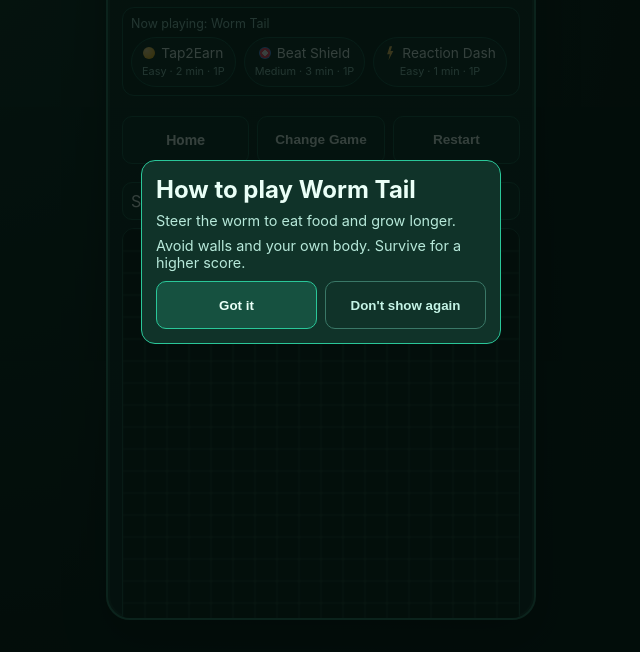
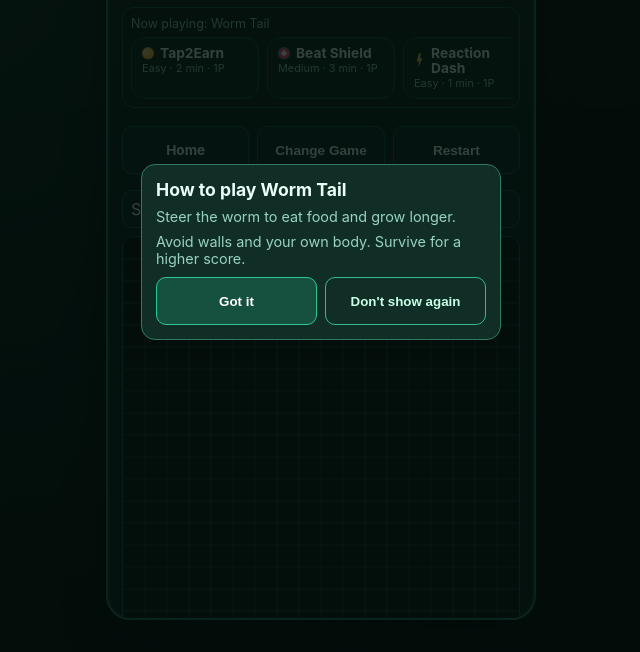
Before and after one commit to Jeonyomi/toy-games, a plain HTML site: page worm-tail/index.html in a window 1280 px wide. Shown: the part 148-800 px from the top of the page, without its empty margins (319-959 px from the left). Drawn offline with Linux system fonts and the light colour scheme.

Commit message:
Polish chip metadata and shared overlays styling across games

```diff
--- a/astro-dodge/style.css
+++ b/astro-dodge/style.css
@@ -24,3 +24,21 @@ h1{margin:0 0 4px}.sub{margin:0;color:var(--muted)}.ver{font-size:.65rem;padding
 canvas{width:100%;height:auto;border-radius:12px;border:1px solid #2a4b79;background:#060f1d;display:block}
 .controls{display:grid;grid-template-columns:1fr 1.2fr 1fr;gap:8px;margin-top:8px}
 button{min-height:48px;border-radius:12px;border:1px solid #4a75b8;background:#244a82;color:#fff;font-weight:800}
+
+.chip{display:flex;flex-direction:column;align-items:flex-start;gap:2px;line-height:1.1;min-width:128px;border-radius:14px;white-space:normal}
+.chip-main{display:inline-flex;align-items:center;gap:6px;font-weight:700}
+.chip-meta{font-size:.68rem;color:var(--muted)}
+
+.universal-actions{display:grid;grid-template-columns:repeat(3,1fr);gap:8px;margin:8px 0}
+.ua-btn{display:flex;align-items:center;justify-content:center;text-decoration:none;padding:10px;border-radius:10px;border:1px solid #335b94;background:#17345c;color:var(--text);font-size:.85rem;font-weight:700;cursor:pointer}
+
+.howto-overlay{position:fixed;inset:0;background:rgba(2,8,18,.78);display:grid;place-items:center;padding:16px;z-index:50}
+.howto-overlay.hidden{display:none}
+.howto-card{width:min(390px,92vw);background:#122642;border:1px solid #4f77b3;border-radius:14px;padding:14px}
+.howto-card h2{margin:0 0 8px;font-size:1.1rem}
+.howto-card p{margin:0 0 8px;color:var(--muted);font-size:.9rem}
+.howto-actions{display:grid;grid-template-columns:1fr 1fr;gap:8px;margin-top:10px}
+.howto-actions button{border-radius:10px;border:1px solid #4a75b8;background:#244a82;color:#fff;padding:10px;cursor:pointer}
+.howto-actions .ghost-btn{background:transparent;border-color:#5f8ed0;color:#d1e4ff}
+
+@media (max-width:420px){.howto-actions{grid-template-columns:1fr}}
--- a/beat-shield/style.css
+++ b/beat-shield/style.css
@@ -62,3 +62,21 @@ button:focus-visible{outline:3px solid #9cb0ff;outline-offset:2px}
   *{animation:none !important;transition:none !important}
 }
 @keyframes arenaFlash{0%,100%{filter:none}50%{filter:brightness(1.45) saturate(1.25)}}
+
+.chip{display:flex;flex-direction:column;align-items:flex-start;gap:2px;line-height:1.1;min-width:128px;border-radius:14px;white-space:normal}
+.chip-main{display:inline-flex;align-items:center;gap:6px;font-weight:700}
+.chip-meta{font-size:.68rem;color:var(--muted)}
+
+.universal-actions{display:grid;grid-template-columns:repeat(3,1fr);gap:8px;margin:8px 0}
+.ua-btn{display:flex;align-items:center;justify-content:center;text-decoration:none;padding:10px;border-radius:10px;border:1px solid #30448b;background:#1f2d63;color:var(--text);font-size:.85rem;font-weight:700;cursor:pointer}
+
+.howto-overlay{position:fixed;inset:0;background:rgba(5,8,18,.78);display:grid;place-items:center;padding:16px;z-index:50}
+.howto-overlay.hidden{display:none}
+.howto-card{width:min(390px,92vw);background:#1b2241;border:1px solid #4357a5;border-radius:14px;padding:14px}
+.howto-card h2{margin:0 0 8px;font-size:1.1rem}
+.howto-card p{margin:0 0 8px;color:var(--muted);font-size:.9rem}
+.howto-actions{display:grid;grid-template-columns:1fr 1fr;gap:8px;margin-top:10px}
+.howto-actions button{border-radius:10px;border:1px solid #4a75b8;background:#244a82;color:#fff;padding:10px;cursor:pointer}
+.howto-actions .ghost-btn{background:transparent;border-color:#6074d6;color:#c8d6ff}
+
+@media (max-width:420px){.howto-actions{grid-template-columns:1fr}}
--- a/reaction-dash/style.css
+++ b/reaction-dash/style.css
@@ -30,3 +30,21 @@ h1{margin:0 0 4px}.ver{font-size:.65rem;padding:2px 6px;border:1px solid #33b993
 button{width:100%;min-height:50px;margin-top:8px;border-radius:12px;border:1px solid #2dc79a;background:#165140;color:#eafff7;font-weight:800}
 @keyframes hitFlash{0%,100%{transform:none}50%{transform:scale(1.03);filter:brightness(1.2)}}
 @keyframes shake{0%,100%{transform:translateX(0)}25%{transform:translateX(-5px)}75%{transform:translateX(5px)}}
+
+.chip{display:flex;flex-direction:column;align-items:flex-start;gap:2px;line-height:1.1;min-width:128px;border-radius:14px;white-space:normal}
+.chip-main{display:inline-flex;align-items:center;gap:6px;font-weight:700}
+.chip-meta{font-size:.68rem;color:var(--muted)}
+
+.universal-actions{display:grid;grid-template-columns:repeat(3,1fr);gap:8px;margin:8px 0}
+.ua-btn{display:flex;align-items:center;justify-content:center;text-decoration:none;padding:10px;border-radius:10px;border:1px solid #1b5f4d;background:#103329;color:var(--text);font-size:.85rem;font-weight:700;cursor:pointer}
+
+.howto-overlay{position:fixed;inset:0;background:rgba(2,11,8,.78);display:grid;place-items:center;padding:16px;z-index:50}
+.howto-overlay.hidden{display:none}
+.howto-card{width:min(390px,92vw);background:#102e26;border:1px solid #2f7a63;border-radius:14px;padding:14px}
+.howto-card h2{margin:0 0 8px;font-size:1.1rem}
+.howto-card p{margin:0 0 8px;color:var(--muted);font-size:.9rem}
+.howto-actions{display:grid;grid-template-columns:1fr 1fr;gap:8px;margin-top:10px}
+.howto-actions button{border-radius:10px;border:1px solid #2dc79a;background:#165140;color:#fff;padding:10px;cursor:pointer}
+.howto-actions .ghost-btn{background:transparent;border-color:#33b993;color:#c7ffe7}
+
+@media (max-width:420px){.howto-actions{grid-template-columns:1fr}}
--- a/worm-tail/style.css
+++ b/worm-tail/style.css
@@ -13,7 +13,7 @@ h1{margin:0 0 4px}.sub{margin:0;color:var(--muted)}.ver{font-size:.65rem;padding
 .ico.target{background:radial-gradient(circle at 50% 50%,#fff 0 30%,#ff4d6d 31% 60%,#4d9dff 61% 100%)}
 .ico.bolt{clip-path:polygon(45% 0,65% 0,52% 35%,75% 35%,35% 100%,46% 58%,24% 58%);background:#ffd166;border-radius:0;width:12px;height:14px}
 .ico.rocket{background:linear-gradient(180deg,#b8d8ff,#5f8fd9);border-radius:6px 6px 10px 10px;transform:rotate(-25deg)}
-.ico.worm{width:14px;height:10px;border-radius:10px;background:linear-gradient(90deg,#7dffbd,#2fd38d);box-shadow:6px 0 0 #20b977}}
+.ico.worm{width:14px;height:10px;border-radius:10px;background:linear-gradient(90deg,#7dffbd,#2fd38d);box-shadow:6px 0 0 #20b977}
 @keyframes bob{0%,100%{transform:translateY(0)}50%{transform:translateY(-2px)}}
 @keyframes slotPulse{0%,100%{box-shadow:inset 0 2px 4px rgba(0,0,0,.6),0 0 8px rgba(48,178,132,.2)}50%{box-shadow:inset 0 2px 4px rgba(0,0,0,.6),0 0 16px rgba(48,178,132,.45)}}
 .crt-on{position:relative}
@@ -24,3 +24,21 @@ canvas{width:100%;height:auto;background:#0a1f19;border-radius:12px;border:1px s
 .controls{display:grid;gap:8px;margin-top:8px}.controls .mid{display:grid;grid-template-columns:1fr 1.2fr 1fr;gap:8px}
 button{min-height:48px;border-radius:12px;border:1px solid #2dc79a;background:#165140;color:#eafff7;font-weight:800}
 @media (prefers-reduced-motion: reduce){.ico{animation:none}}
+
+.chip{display:flex;flex-direction:column;align-items:flex-start;gap:2px;line-height:1.1;min-width:128px;border-radius:14px;white-space:normal}
+.chip-main{display:inline-flex;align-items:center;gap:6px;font-weight:700}
+.chip-meta{font-size:.68rem;color:var(--muted)}
+
+.universal-actions{display:grid;grid-template-columns:repeat(3,1fr);gap:8px;margin:8px 0}
+.ua-btn{display:flex;align-items:center;justify-content:center;text-decoration:none;padding:10px;border-radius:10px;border:1px solid #1b5f4d;background:#103329;color:var(--text);font-size:.85rem;font-weight:700;cursor:pointer}
+
+.howto-overlay{position:fixed;inset:0;background:rgba(2,11,8,.78);display:grid;place-items:center;padding:16px;z-index:50}
+.howto-overlay.hidden{display:none}
+.howto-card{width:min(390px,92vw);background:#102e26;border:1px solid #2f7a63;border-radius:14px;padding:14px}
+.howto-card h2{margin:0 0 8px;font-size:1.1rem}
+.howto-card p{margin:0 0 8px;color:var(--muted);font-size:.9rem}
+.howto-actions{display:grid;grid-template-columns:1fr 1fr;gap:8px;margin-top:10px}
+.howto-actions button{border-radius:10px;border:1px solid #2dc79a;background:#165140;color:#fff;padding:10px;cursor:pointer}
+.howto-actions .ghost-btn{background:transparent;border-color:#33b993;color:#c7ffe7}
+
+@media (max-width:420px){.howto-actions{grid-template-columns:1fr}}
```
